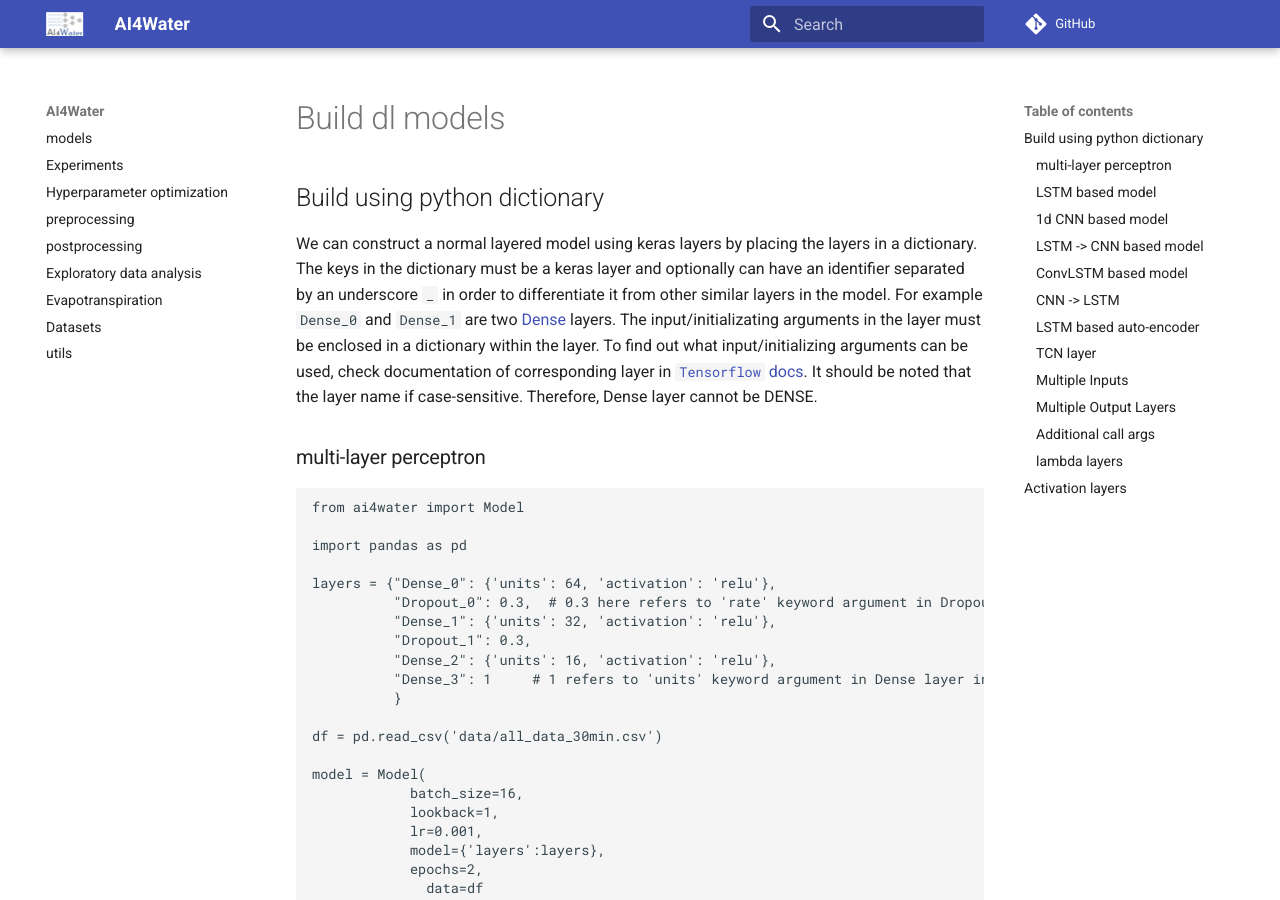
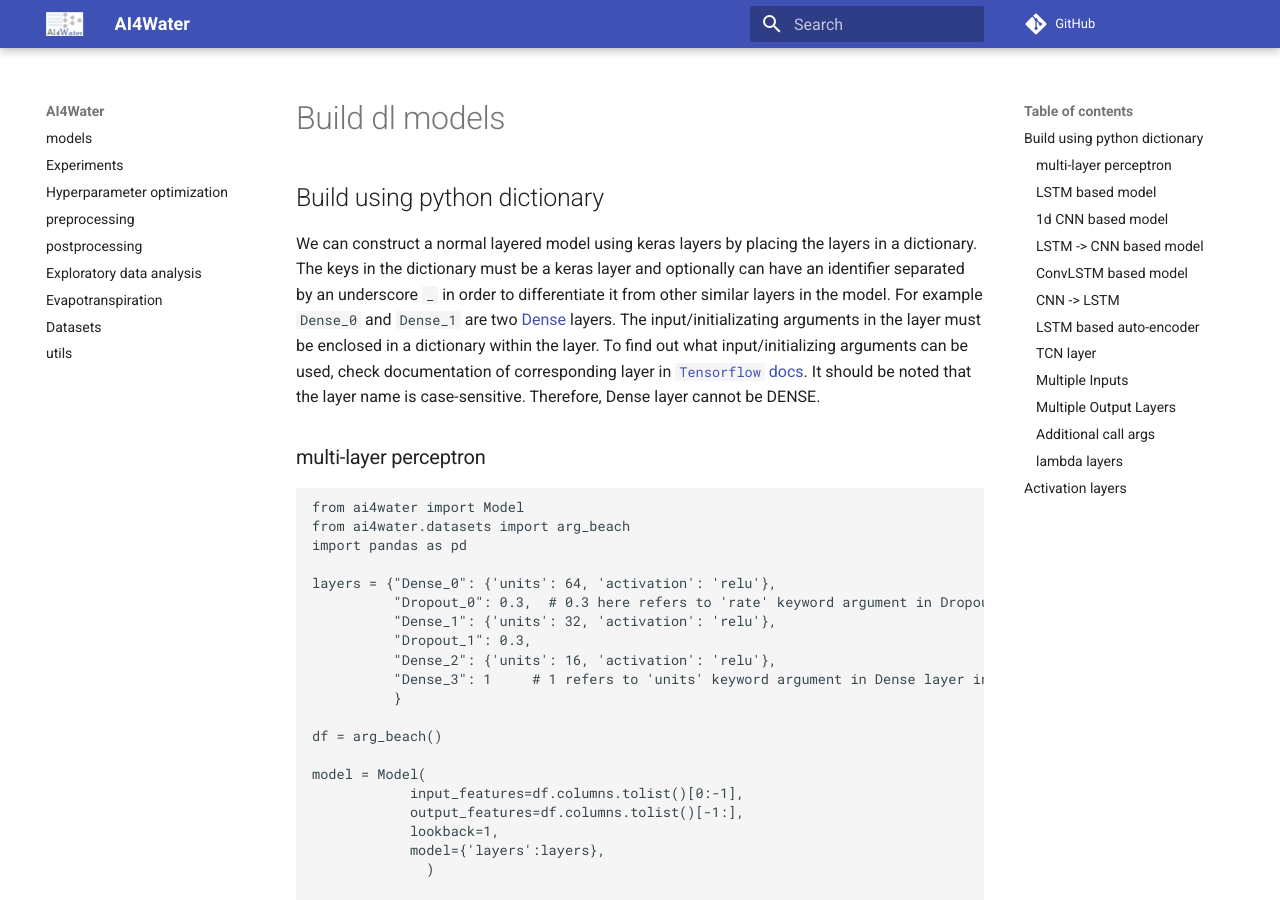
Before and after one commit to AtrCheema/AI4Water, an MkDocs documentation site: the page built from docs/build_dl_models.md, in a window 1280 px wide and 900 px high. Built offline with MkDocs 1.6.1 and Material for MkDocs 9.7.7, drawn with Linux system fonts in a browser that asks for light colours; comment, search, counter and statistics services are not loaded; old or Windows-style settings are respelled for this version of MkDocs; some of the changed text lies outside the part shown.

Commit message:
updated docs and requirements

````diff
--- a/docs/build_dl_models.md
+++ b/docs/build_dl_models.md
@@ -7,13 +7,13 @@ differentiate it from other similar layers in the model. For example `Dense_0` a
 The input/initializating arguments in the layer must be
 enclosed in a dictionary within the layer. To find out what input/initializing arguments can be used, check
 documentation of corresponding layer in [`Tensorflow` docs](https://www.tensorflow.org/api_docs/python/tf/keras/layers).
-It should be noted that the layer name if case-sensitive. Therefore, Dense layer cannot be DENSE.
+It should be noted that the layer name is case-sensitive. Therefore, Dense layer cannot be DENSE.
 
 ### multi-layer perceptron
 
 ```python
 from ai4water import Model
-
+from ai4water.datasets import arg_beach
 import pandas as pd
 
 layers = {"Dense_0": {'units': 64, 'activation': 'relu'},
@@ -24,22 +24,20 @@ layers = {"Dense_0": {'units': 64, 'activation': 'relu'},
           "Dense_3": 1     # 1 refers to 'units' keyword argument in Dense layer in Tensorflow
           }
 
-df = pd.read_csv('data/all_data_30min.csv')
+df = arg_beach()
 
 model = Model(
-            batch_size=16,
+            input_features=df.columns.tolist()[0:-1],
+            output_features=df.columns.tolist()[-1:],
             lookback=1,
-            lr=0.001,
             model={'layers':layers},
-            epochs=2,
-              data=df
               )
+
 ```
 ![MLP](imgs/mlp.png)
 
 ### LSTM based model
-If you do not define the last dense/fully connected layer, it will be inferred from the number of outputs the
-model is set to produce. In following case a [`Dense`](https://www.tensorflow.org/api_docs/python/tf/keras/layers/Dense) layer with one `units` is added automatically at the end of
+In following case a [`Dense`](https://www.tensorflow.org/api_docs/python/tf/keras/layers/Dense) layer with one `units` is added automatically at the end of
 second `LSTM` layer.
 ```python
 import pandas as pd
@@ -54,12 +52,10 @@ layers = {"LSTM_0": {'units': 64, 'return_sequences': True},
 
 df = arg_beach
 
-model = Model(batch_size=16,
-                lookback=1,
-                lr=0.001,
-                model={'layers':layers},
-                epochs=2,
-              )
+model = Model(lookback=1,
+              input_features=df.columns.tolist()[0:-1],
+              output_features=df.columns.tolist()[-1:],
+              model={'layers':layers})
 ```
 ![LSTM](imgs/lstm.png)
 
@@ -300,14 +296,10 @@ layers = {
 # The model can be seelessly loaded from the saved json file using
 
 config_path = "path like"
-df = pd.read_csv('data/data.csv')
-model = Model.from_config(config_path=config_path, data=df)
+model = Model.from_config(config_path=config_path)
 ```
 ![lambda](imgs/lambda.png)
 
-You may notice reshaping of the outputs into 3d. This is done for a consistent
-output shape with time series prediction cases with multiple horizons. More on this
-[here]()
 
 For more examples see `examples`.
 
--- a/requirements_all.txt
+++ b/requirements_all.txt
@@ -9,7 +9,6 @@ seaborn
 # pytorch # only if you want to use pytorch-based models
 h5py<2.11.0 # only if you want to save batches
 xgboost
-EMD-signal  # for emd transformation
 lightgbm
 catboost
 plotly
````
Also changed, not shown: docs/declarative_torch.md (+5 -2 lines).
